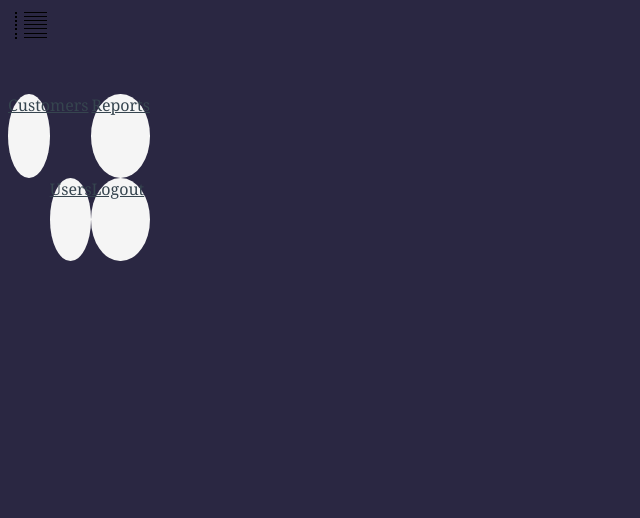
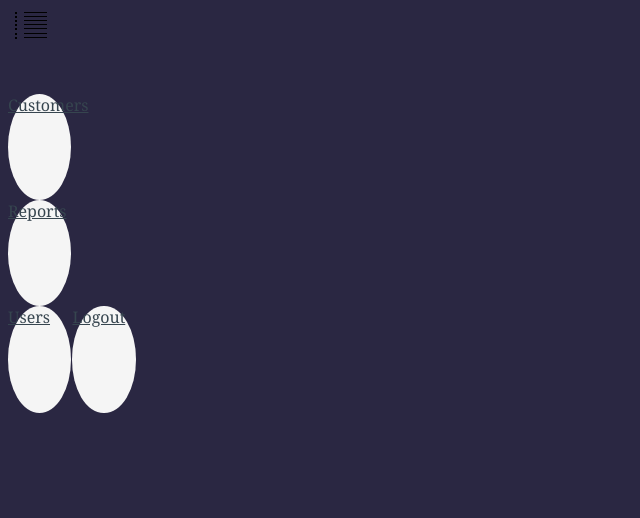
Before and after one commit to CharisGrubb/CustomerCoreDB, a FastAPI app: page /menu in a window 1280 px wide. Shown: the top 518 px of the page, without its empty margins (0-640 px from the left). Run offline with FastAPI, Linux system fonts and the light colour scheme; some libraries are stand-ins or nearby versions.

Commit message:
working on formatting menu style

```diff
--- a/CustomerCoreService/static/styles.css
+++ b/CustomerCoreService/static/styles.css
@@ -18,6 +18,7 @@
     text-align: left;
     border-color: black;
     border-width: 1px;
+    row-gap: 1%;
 }
 
 
@@ -26,20 +27,26 @@
     grid-row: 2/4;
     text-align: left;
     display: grid;
-    grid-template-columns: 33% 33% auto;
-    grid-template-rows: 20% 20% 20% 20% auto;
+    grid-template-columns: 50% 50%;
+    grid-template-rows: 25% 25% 25%  auto;
+    column-gap: 1%;
 
 }
 
 #dashboard{
     grid-column: 2 / 5;
     grid-row:2 / 5;
+    border-style: solid;
+    border-color: whitesmoke;
+    border-width: 1px;
 }
 
 a.menuitem{
     border-radius: 50%;
     background-color: whitesmoke;
-    color: #36454F
+    color: #36454F;
+    width:100%;
+    height: 100%;
 }
 
 a.menuitem:hover{
```
